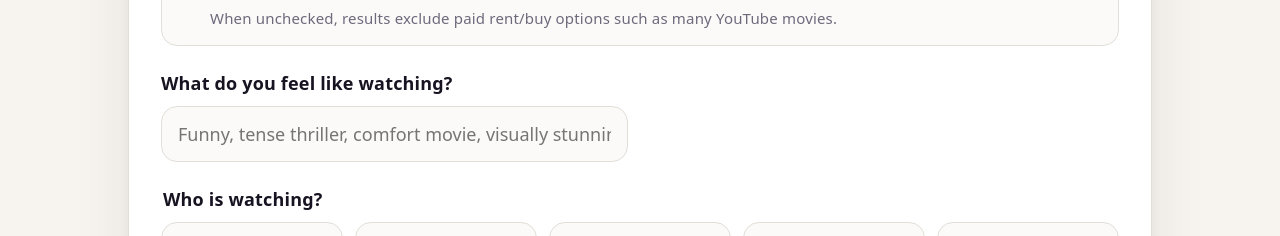
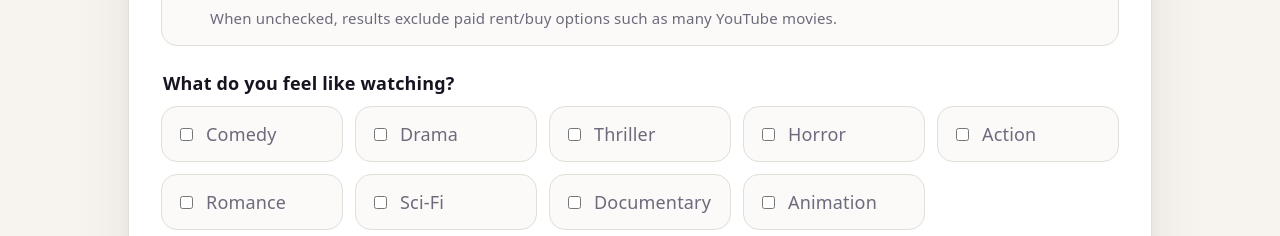
Before and after one commit to emib95/mindYourMovies, a React (Vite) app in the folder frontend/: page / in a window 1280 px wide. Shown: the part 716-952 px from the top of the page. Built offline with nearby package versions, Linux system fonts and the light colour scheme; no server answers.

Commit message:
adding boxes

```diff
--- a/frontend/src/App.tsx
+++ b/frontend/src/App.tsx
@@ -5,6 +5,16 @@ import mindTheMovieLogo from './assets/mind-the-movie.svg'
 import { apiBaseUrl, creatorPhotoUrl, donationUrl } from './config'
 
 type ProviderId = 'netflix' | 'disney' | 'prime' | 'youtube' | 'hbo'
+type GenreId =
+  | 'comedy'
+  | 'drama'
+  | 'thriller'
+  | 'horror'
+  | 'action'
+  | 'romance'
+  | 'scifi'
+  | 'documentary'
+  | 'animation'
 type GroupOptionId = 'me' | 'friends' | 'family' | 'date' | 'other'
 type Language = 'en' | 'es'
 type LocationStatus = 'detecting' | 'detected' | 'default' | 'error' | 'manual'
@@ -37,6 +47,18 @@ const providers: Array<{ id: ProviderId; label: string }> = [
   { id: 'prime', label: 'Prime Video' },
   { id: 'youtube', label: 'YouTube' },
   { id: 'hbo', label: 'HBO / NOW' },
+]
+
+const genreOptionIds: GenreId[] = [
+  'comedy',
+  'drama',
+  'thriller',
+  'horror',
+  'action',
+  'romance',
+  'scifi',
+  'documentary',
+  'animation',
 ]
 
 const groupOptionIds: GroupOptionId[] = [
@@ -119,9 +141,21 @@ const translations = {
     paidOption: 'I am willing to pay extra for rentals or purchases.',
     paidOptionHelp:
       'When unchecked, results exclude paid rent/buy options such as many YouTube movies.',
-    moodLabel: 'What do you feel like watching?',
+    genreLegend: 'What do you feel like watching?',
+    genreOptions: {
+      comedy: 'Comedy',
+      drama: 'Drama',
+      thriller: 'Thriller',
+      horror: 'Horror',
+      action: 'Action',
+      romance: 'Romance',
+      scifi: 'Sci-Fi',
+      documentary: 'Documentary',
+      animation: 'Animation',
+    },
+    moodLabel: 'Anything else? (optional)',
     moodPlaceholder:
-      'Funny, tense thriller, comfort movie, visually stunning...',
+      'Comfort movie, visually stunning, must have a happy ending...',
     groupLegend: 'Who is watching?',
     groupOptions: {
       me: 'Me',
@@ -131,7 +165,7 @@ const translations = {
       other: 'Other',
     },
     groupOtherLabel: 'Tell us more',
-    groupOtherPlaceholder: 'Date night, family, friends who cannot agree...',
+    groupOtherPlaceholder: 'Coworkers, roommates, a big group, kids...',
     notesLabel: 'Optional comment',
     notesPlaceholder: 'Avoid horror, under two hours, no subtitles tonight...',
     loading: 'Rolling...',
@@ -207,9 +241,21 @@ const translations = {
     paidOption: 'Estoy dispuesto a pagar extra por alquileres o compras.',
     paidOptionHelp:
       'Si no está marcada, se excluyen opciones de alquiler/compra como muchas películas de YouTube.',
-    moodLabel: '¿Qué te apetece ver?',
+    genreLegend: '¿Qué te apetece ver?',
+    genreOptions: {
+      comedy: 'Comedia',
+      drama: 'Drama',
+      thriller: 'Thriller',
+      horror: 'Terror',
+      action: 'Acción',
+      romance: 'Romance',
+      scifi: 'Ciencia ficción',
+      documentary: 'Documental',
+      animation: 'Animación',
+    },
+    moodLabel: '¿Algo más? (opcional)',
     moodPlaceholder:
-      'Comedia, thriller tenso, película reconfortante, algo visual...',
+      'Película reconfortante, visualmente impactante, final feliz...',
     groupLegend: '¿Quién va a ver la película?',
     groupOptions: {
       me: 'Yo',
@@ -219,7 +265,7 @@ const translations = {
       other: 'Otro',
     },
     groupOtherLabel: 'Cuéntanos más',
-    groupOtherPlaceholder: 'Cita, familia, amigos que no se ponen de acuerdo...',
+    groupOtherPlaceholder: 'Compañeros de piso, trabajo, un grupo grande...',
     notesLabel: 'Comentario opcional',
     notesPlaceholder: 'Evitar terror, menos de dos horas, sin subtítulos hoy...',
     loading: 'Rodando...',
@@ -309,7 +355,8 @@ function App() {
   const [locationStatus, setLocationStatus] =
     useState<LocationStatus>('detecting')
   const [mood, setMood] = useState('')
-  const [groupSelections, setGroupSelections] = useState<GroupOptionId[]>([])
+  const [genreSelections, setGenreSelections] = useState<GenreId[]>([])
+  const [groupSelection, setGroupSelection] = useState<GroupOptionId>('me')
   const [groupOtherText, setGroupOtherText] = useState('')
   const [notes, setNotes] = useState('')
   const [allowExtraCosts, setAllowExtraCosts] = useState(false)
@@ -394,10 +441,10 @@ function App() {
   const canSubmit = useMemo(
     () =>
       selectedProviders.length > 0 &&
-      mood.trim().length > 1 &&
+      (genreSelections.length > 0 || mood.trim().length > 1) &&
       /^[A-Z]{2}$/.test(region) &&
       !isLoading,
-    [isLoading, mood, region, selectedProviders.length],
+    [genreSelections.length, isLoading, mood, region, selectedProviders.length],
   )
 
   const countryName = t.countries[region as keyof typeof t.countries] ?? region
@@ -417,23 +464,25 @@ function App() {
     )
   }
 
-  const toggleGroupOption = (optionId: GroupOptionId) => {
-    setGroupSelections((currentOptions) =>
-      currentOptions.includes(optionId)
-        ? currentOptions.filter((currentOption) => currentOption !== optionId)
-        : [...currentOptions, optionId],
+  const toggleGenre = (genreId: GenreId) => {
+    setGenreSelections((currentGenres) =>
+      currentGenres.includes(genreId)
+        ? currentGenres.filter((currentGenre) => currentGenre !== genreId)
+        : [...currentGenres, genreId],
     )
   }
 
+  const moodValue = useMemo(() => {
+    const genreLabels = genreSelections.map((genreId) => t.genreOptions[genreId])
+    return [...genreLabels, mood.trim()].filter((part) => part.length > 0).join(', ')
+  }, [genreSelections, mood, t])
+
   const groupContext = useMemo(
     () =>
-      groupSelections
-        .map((optionId) =>
-          optionId === 'other' ? groupOtherText.trim() : t.groupOptions[optionId],
-        )
-        .filter((part) => part.length > 0)
-        .join(', '),
-    [groupOtherText, groupSelections, t],
+      groupSelection === 'other'
+        ? groupOtherText.trim()
+        : t.groupOptions[groupSelection],
+    [groupOtherText, groupSelection, t],
   )
 
   const selectRegion = (newRegion: string) => {
@@ -477,7 +526,7 @@ function App() {
         },
         body: JSON.stringify({
           providers: selectedProviders,
-          mood,
+          mood: moodValue,
           region,
           language,
           allow_extra_costs: allowExtraCosts,
@@ -615,12 +664,27 @@ function App() {
             </span>
           </label>
 
+          <fieldset>
+            <legend>{t.genreLegend}</legend>
+            <div className="provider-grid">
+              {genreOptionIds.map((genreId) => (
+                <label className="provider-card" key={genreId}>
+                  <input
+                    checked={genreSelections.includes(genreId)}
+                    onChange={() => toggleGenre(genreId)}
+                    type="checkbox"
+                  />
+                  <span>{t.genreOptions[genreId]}</span>
+                </label>
+              ))}
+            </div>
+          </fieldset>
+
           <label className="field">
             <span>{t.moodLabel}</span>
             <input
               onChange={(event) => setMood(event.target.value)}
               placeholder={t.moodPlaceholder}
-              required
               value={mood}
             />
           </label>
@@ -631,16 +695,17 @@ function App() {
               {groupOptionIds.map((optionId) => (
                 <label className="provider-card" key={optionId}>
                   <input
-                    checked={groupSelections.includes(optionId)}
-                    onChange={() => toggleGroupOption(optionId)}
-                    type="checkbox"
+                    checked={groupSelection === optionId}
+                    name="group"
+                    onChange={() => setGroupSelection(optionId)}
+                    type="radio"
                   />
                   <span>{t.groupOptions[optionId]}</span>
                 </label>
               ))}
             </div>
 
-            {groupSelections.includes('other') ? (
+            {groupSelection === 'other' ? (
               <label className="field group-other-field">
                 <span>{t.groupOtherLabel}</span>
                 <input
```
